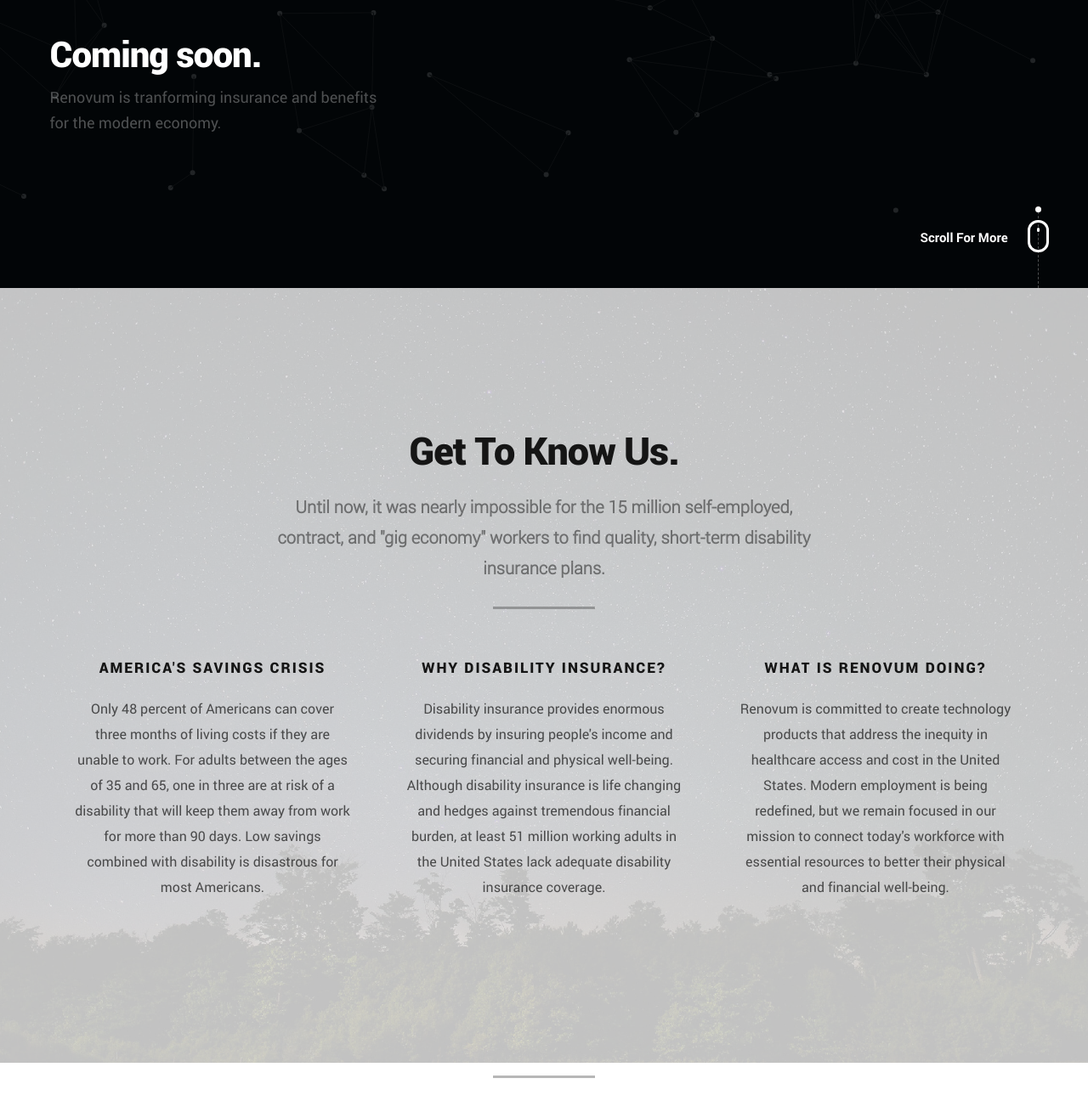
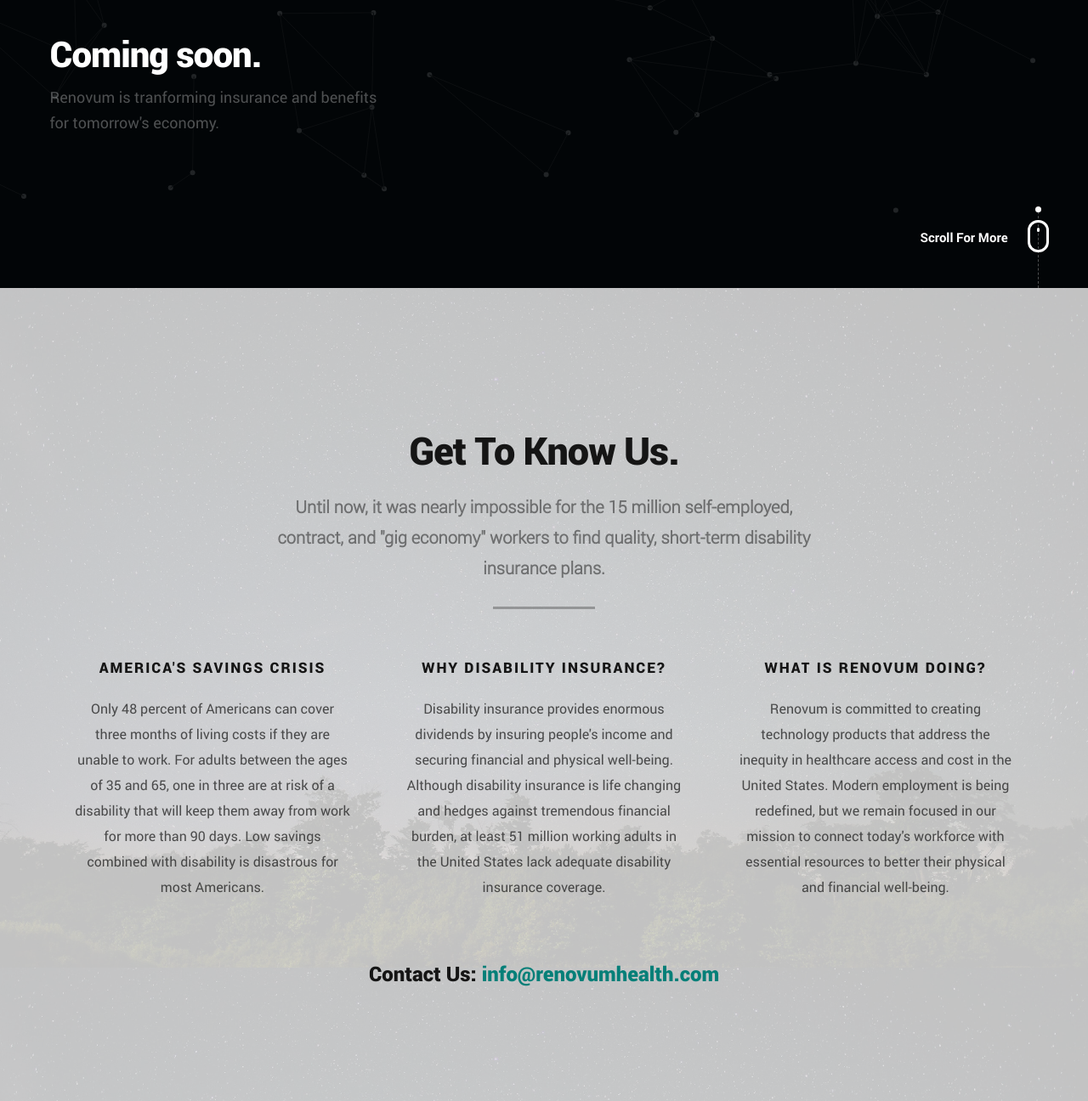
Before and after one commit to renovum-health/renovum-health.github.io, a plain HTML site: page index.html in a window 1280 px wide. Shown: the part 461-1757 px from the top of the page at 85% size. Drawn offline with Linux system fonts and the light colour scheme; animation ran at ten frames a second.

Commit message:
updated contact and grammar edits

```diff
--- a/index.html
+++ b/index.html
@@ -70,7 +70,7 @@
 			  			<div class="bottom-text">
 			  				<h1>Coming soon.</h1>
 				  			<p>
-							Renovum is tranforming insurance and benefits for the modern economy.
+							Renovum is tranforming insurance and benefits for tomorrow's economy.
 				  			</p>
 			  			</div>
 
@@ -157,7 +157,7 @@
 
 						            <div class="item-content">
 						            	<h3 class="h05">What Is Renovum Doing?</h3>
-													<p>Renovum is committed to create technology products that address the inequity in healthcare access and cost in the United States. Modern employment is being redefined, but we remain focused in our mission to connect today's workforce with essential resources to better their physical and financial well-being.
+													<p>Renovum is committed to creating technology products that address the inequity in healthcare access and cost in the United States. Modern employment is being redefined, but we remain focused in our mission to connect today's workforce with essential resources to better their physical and financial well-being.
 							        			</p>
 
 
@@ -171,10 +171,9 @@
 						      </div> <!-- /about-list -->
 
 					     	</div> <!-- /row about-content -->
-
    		</div> <!-- twelve -->
-   	</div> <!-- row -->
-
+			 <h2 >Contact Us: <a href="mailto: info@renovumhealth.com">info@renovumhealth.com</a></h2>
+		</div> <!-- row -->
 	 </section> <!-- /info -->
 
    <!-- footer
```
